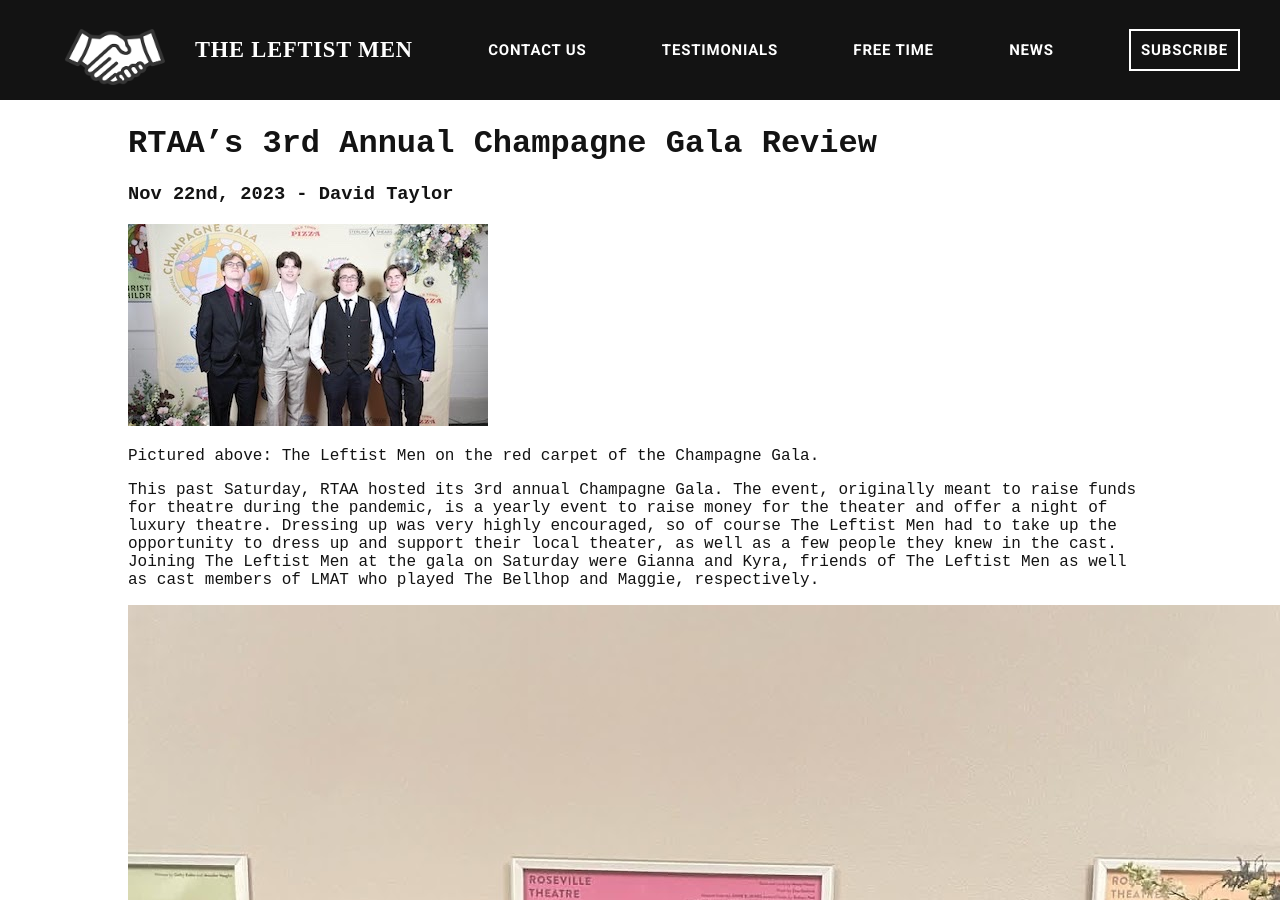
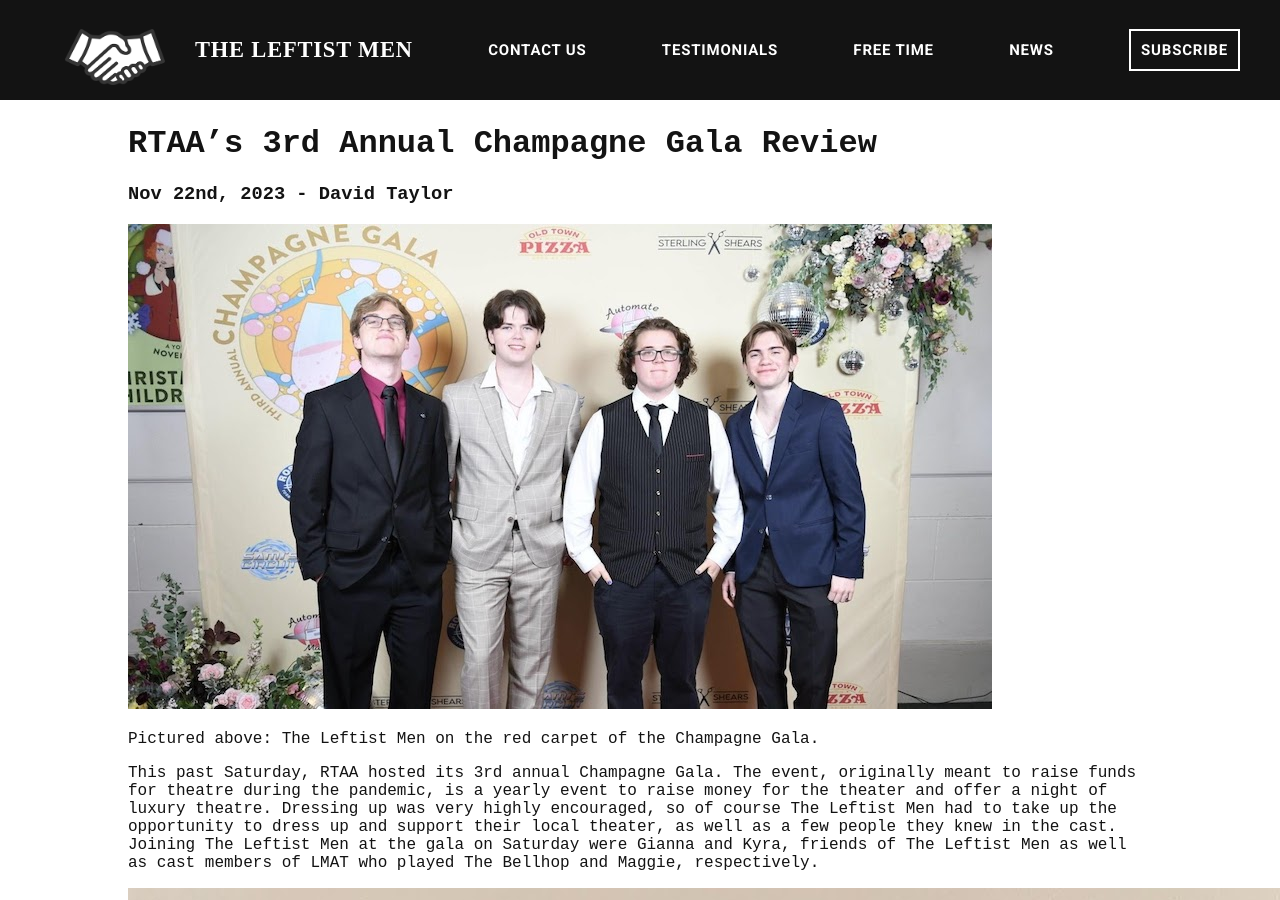
Before and after one commit to BennyHernandez/TheLeftistMen, a Jekyll site: the page built from _posts/2023-11-22-rtaa’s-3rd-annual-champagne-gala-review.md, in a window 1280 px wide and 900 px high. Built offline with Jekyll 4.4.1, drawn with Linux system fonts in a browser that asks for light colours.

Commit message:
Update News “2023-11-22-rtaa’s-3rd-annual-champagne-gala-review”

```diff
--- a/_posts/2023-11-22-rtaa’s-3rd-annual-champagne-gala-review.md
+++ b/_posts/2023-11-22-rtaa’s-3rd-annual-champagne-gala-review.md
@@ -6,7 +6,7 @@ date: 2023-11-22T02:28:38.682Z
 author: David Taylor
 hidden: true
 ---
-![](/assets/uploads/5d00c86a-3b42-449a-b7c8-68ed2e7b7a9f_4_5005_c.jpeg)
+![](/assets/uploads/leftist-men.jpeg)
 
 Pictured above: The Leftist Men on the red carpet of the Champagne Gala.
 
```
Also changed, not shown: assets/uploads/leftist-men.jpeg (added).
